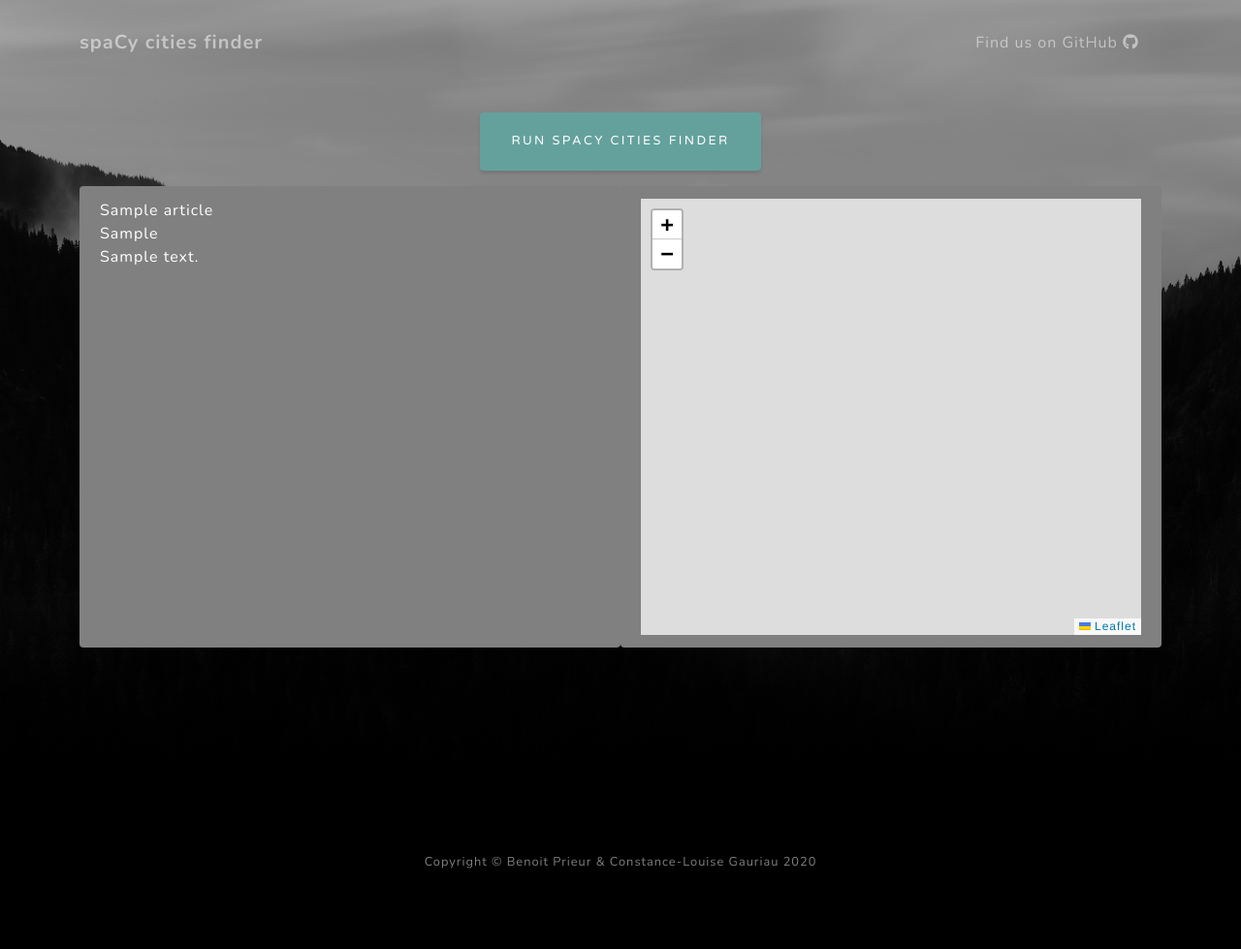
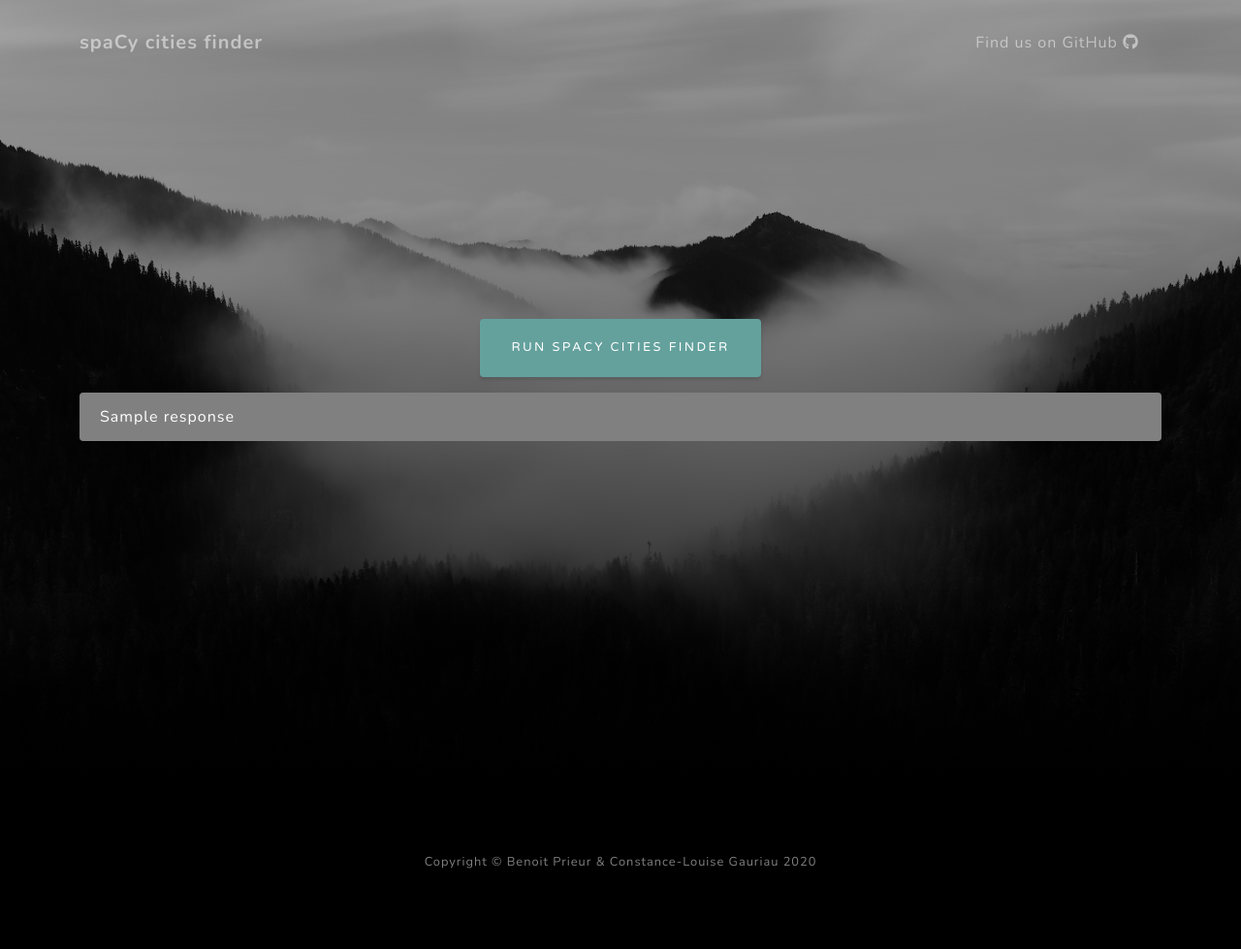
Before and after one commit to sheslikethewind/spacyxflask, a Flask app: template templates/index.html in a window 1280 px wide. Shown: the whole page at 97% size. Run offline with Flask 2, Linux system fonts and the light colour scheme; the template is opened without the code that fills it: most values are stand-ins (such as "Sample title", 1, 10 or a date in 2020); some libraries are stand-ins or nearby versions.

Commit message:
:sparkles: Create first branch for spaCy quick start

```diff
--- a/app.py
+++ b/app.py
@@ -1,9 +1,5 @@
 #! /usr/bin/env python
 from flask import Flask, render_template, request
-from utils.spaCy_analysis import spaCy_analysis
-from utils.coordonates import get_nominatim_coordonates
-from utils.maitron import get_maitron_article
-from utils.constants import ARTICLE_ID
 
 app = Flask(__name__)
 
@@ -15,14 +11,11 @@ def index():
 def response():
     try:
         if request.method == 'POST':
-            article = get_maitron_article(id=ARTICLE_ID)
-            cities = spaCy_analysis()
-            coordonates = get_nominatim_coordonates(entities=cities)
-            return render_template('index.html', coordonates=coordonates, cities=str(len(cities)) + ' places found.', article=article)
+            return render_template('index.html', response="Hello World")
         else:
-            return render_template('index.html', cities="Error: Please try again")
+            return render_template('index.html', response="Error: Please try again")
     except:
-        return render_template('index.html', cities="Error: Please try again")
+        return render_template('index.html', response="Error: Please try again")
 
 
 if __name__ == '__main__':
--- a/templates/response.html
+++ b/templates/response.html
@@ -1,46 +1,14 @@
 {% block content %}
-
 <div id="output">
-    {% if coordonates|safe %}
-    <div class="row">
-        <div class="alert col mx-auto text-md-left" style="margin-top: 1rem; background: grey; color: #ffffff;">
-            {% if article|safe %}
-                <ol class="list-unstyled">
-                    <li>{{ article.article_title }}</li>
-                    <li>{{ article.article_intro }}</li>
-                    <li>{{ article.article_content }}</li>
-                </ol>
-            {% else %}
-            <div>Try again...</div>
-            {% endif %}
+    {% if response|safe %}
+        <div class="row">
+            <div class="alert col mx-auto text-md-left" style="margin-top: 1rem; background: grey; color: #ffffff;">
+                {{ response }}
+            </div>
         </div>
-        <div class="alert col mx-auto text-md-center" style="margin-top: 1rem; background: grey; color: #ffffff;">
-            <div id="map" style="height: 450px;"></div>
-        </div>
-    </div>
     {% else %}
-    <div></div>
+        <div></div>
     {% endif %}
 
 </div>
-
-<script>
-    var locations = {{ coordonates| safe}}
-    var mymap = L.map('map').setView([locations[0][1], locations[0][2]], 6);
-
-    L.tileLayer('https://api.tiles.mapbox.com/v4/{id}/{z}/{x}/{y}.png?access_token=pk.eyJ1IjoibWFwYm94IiwiYSI6ImNpejY4NXVycTA2emYycXBndHRqcmZ3N3gifQ.rJcFIG214AriISLbB6B5aw', {
-        maxZoom: 18,
-        attribution: 'Map data &copy; <a href="https://www.openstreetmap.org/">OpenStreetMap</a> contributors, ' +
-            '<a href="https://creativecommons.org/licenses/by-sa/2.0/">CC-BY-SA</a>, ' +
-            'Imagery © <a href="https://www.mapbox.com/">Mapbox</a>',
-        id: 'mapbox.streets'
-    }).addTo(mymap);
-
-    for (var i = 0; i < locations.length; i++) {
-        marker = new L.marker([locations[i][1], locations[i][2]])
-            .addTo(mymap)
-    }
-
-</script>
-
 {% endblock content %}
--- a/utils/constants.py
+++ /dev/null
@@ -1,2 +0,0 @@
-ARTICLE_ID = 16519 # Bertin Emilienne on Maitron, full access with no user account
-MAITRON_BASE_URL = "https://maitron.fr/spip.php?article"
```
Also changed, not shown: test/test_spaCy_analysis.py (deleted, +0 -25 lines), travis.yml (deleted, +0 -11 lines), utils/coordonates.py (deleted, +0 -13 lines), utils/maitron.py (deleted, +0 -20 lines), utils/spaCy_analysis.py (deleted, +0 -11 lines), README.md, test/__init__.py (deleted), utils/__init__.py (deleted), 1 other file.
